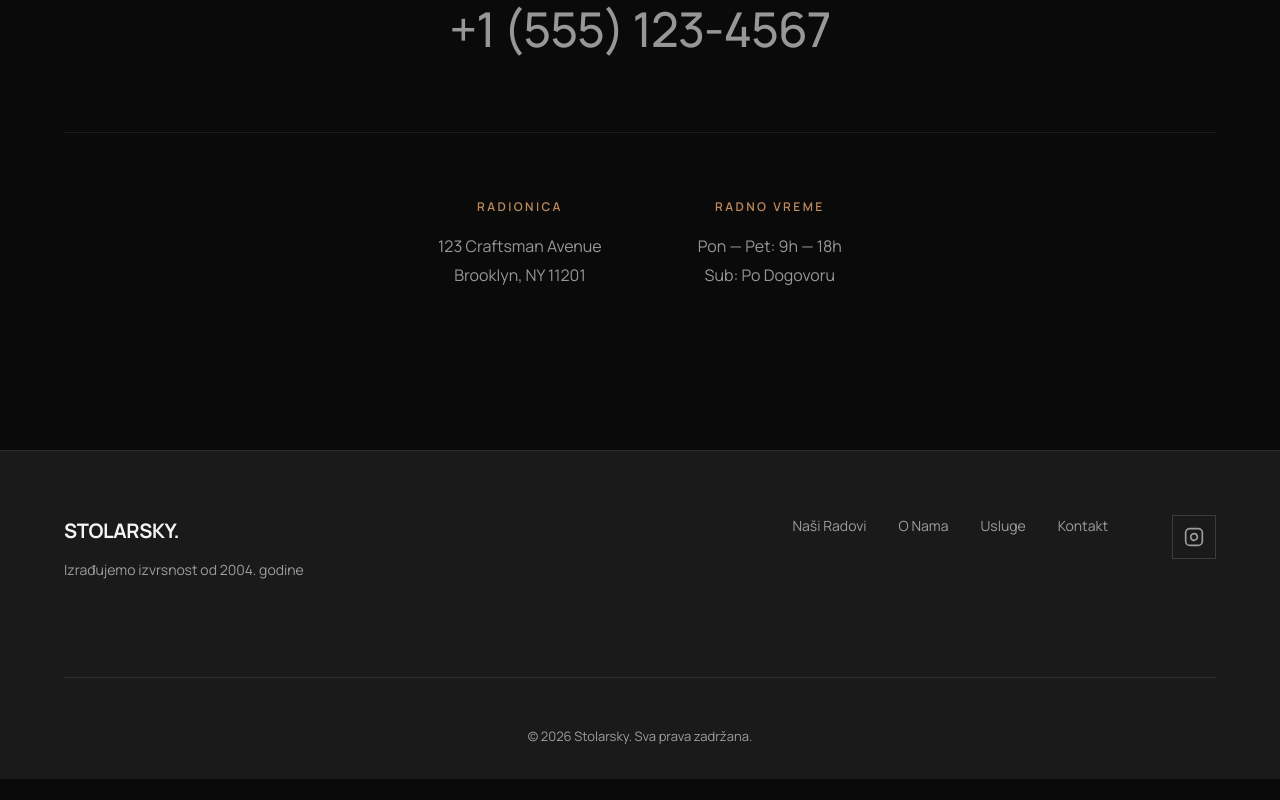
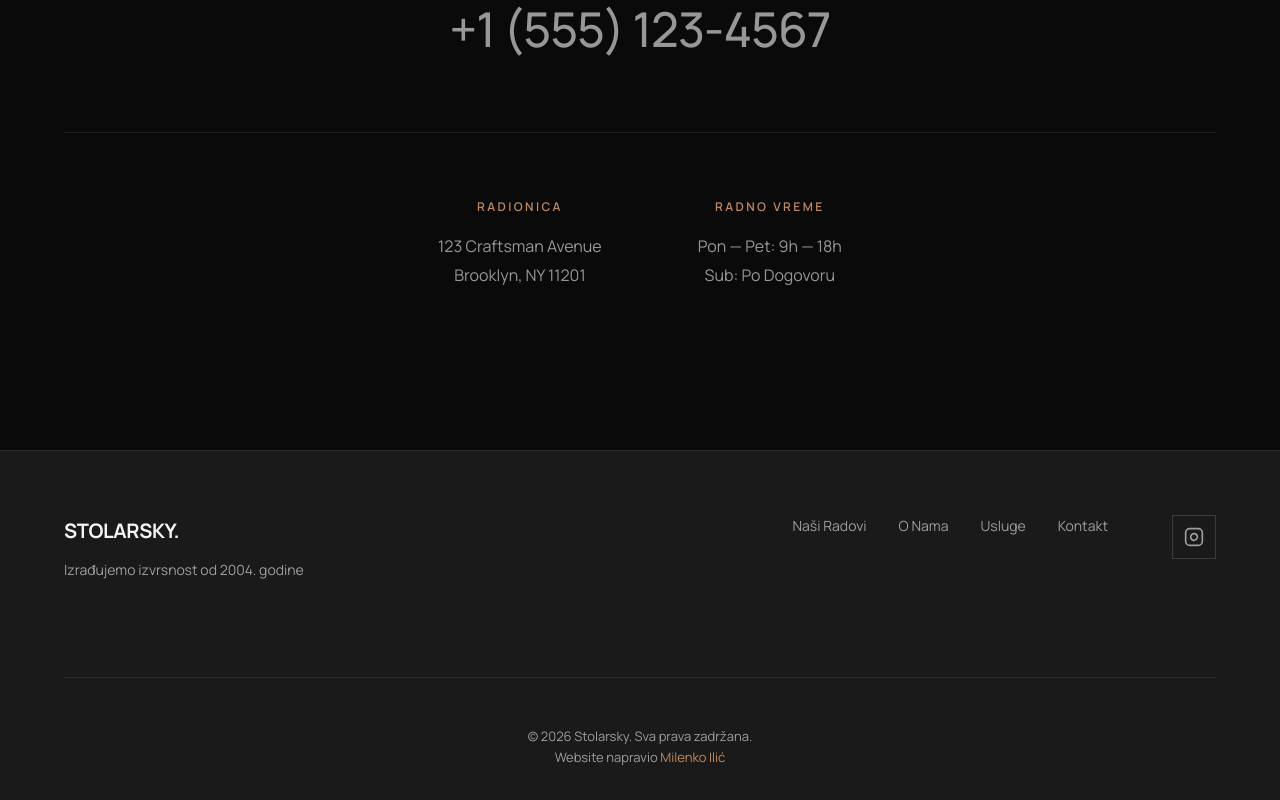
Before and after one commit to milenko997/stolarsky, a Next.js app: page / in a window 1280 px wide. Shown: the part 6333-7133 px from the top of the page. Before the commit the page ends 7112 px from the top, so only its background shows below. Built offline with nearby package versions, Linux system fonts and the light colour scheme.

Commit message:
Adding site author

```diff
--- a/components/footer/footer.module.scss
+++ b/components/footer/footer.module.scss
@@ -101,3 +101,7 @@
     color: $color-text-muted;
   }
 }
+
+.footerAuthor {
+  color: $color-primary;
+}
--- a/components/footer/footer.tsx
+++ b/components/footer/footer.tsx
@@ -34,6 +34,7 @@ const Footer = () => {
 
         <div className={styles.footerBottom}>
           <p>&copy; {new Date().getFullYear()} Stolarsky. Sva prava zadržana.</p>
+          <p>Website napravio <a href='https://milenkoilic.dev/' className={styles.footerAuthor} target='_blank'>Milenko Ilić</a></p>
         </div>
       </div>
     </footer>
```
